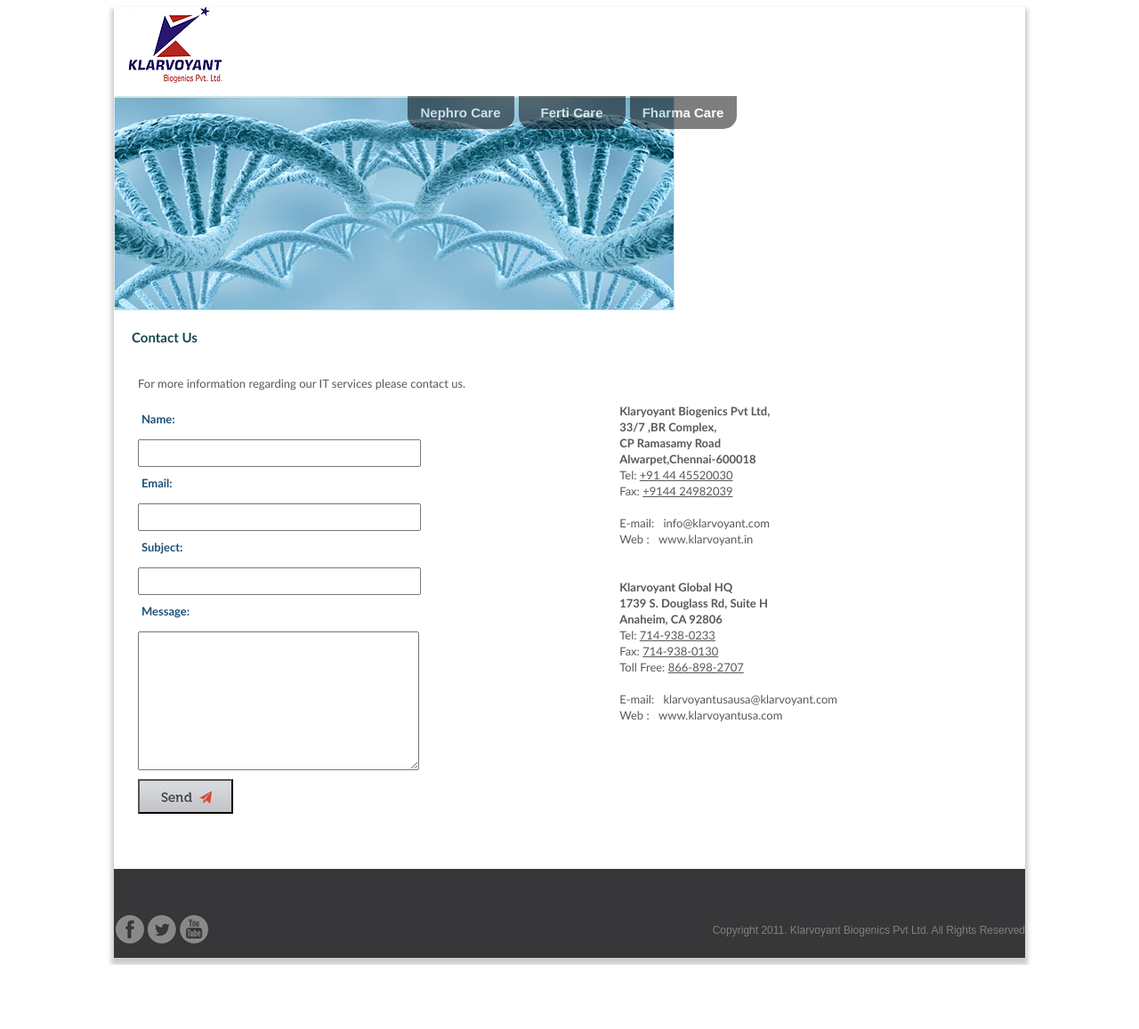
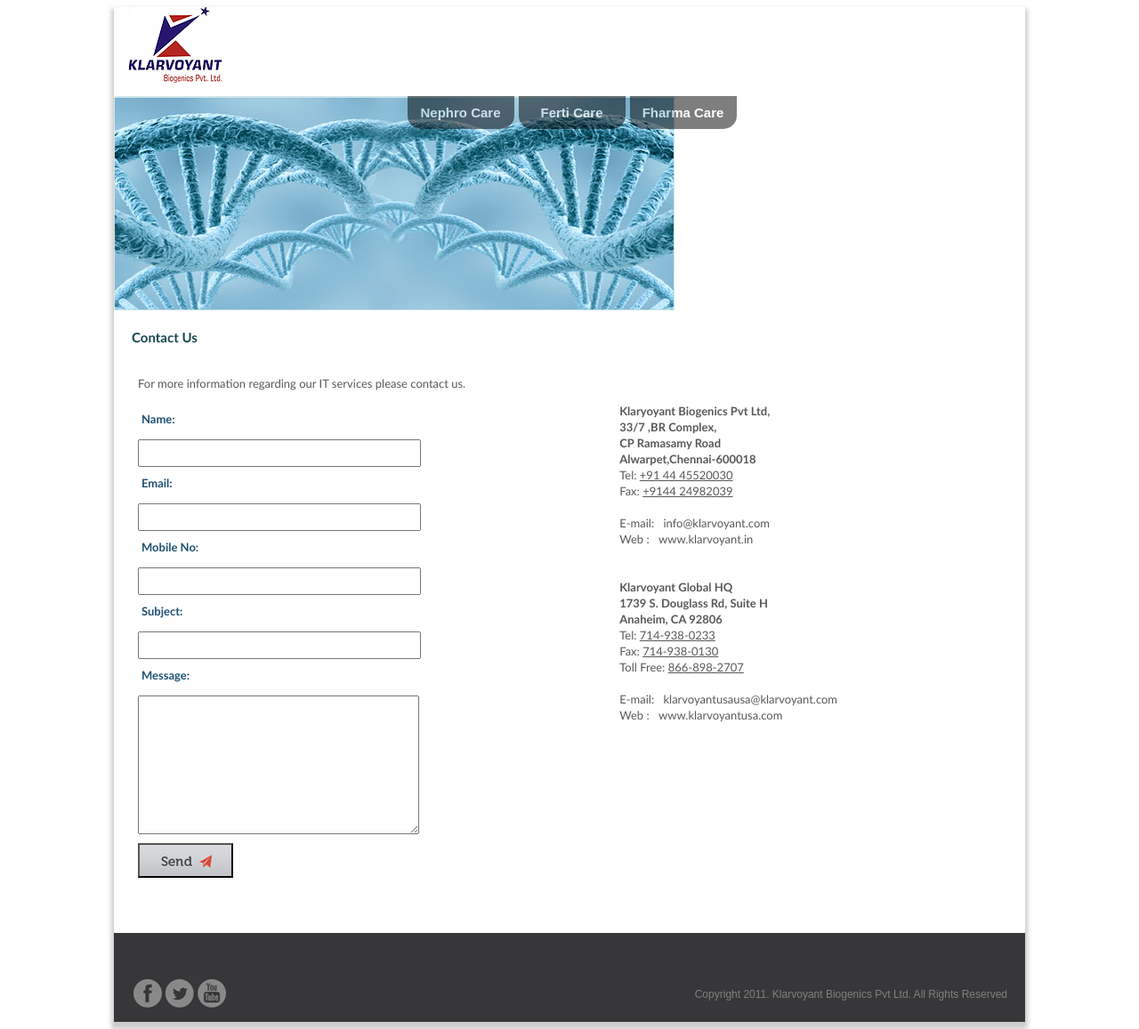
Before and after one commit to technomicssolutions/klarvoyant, a Django app: page /contact_us/ in a window 1280 px wide. Shown: the whole page at 89% size. Before the commit the page ends 1085 px from the top, so only its background shows below. Run offline with Django 3.2, Linux system fonts and the light colour scheme; parts of the project's set-up code (start-up, migrations or seed data) failed here and were passed over.

Commit message:
Changes in styles, models, views

```diff
--- a/klarvoyant/web/admin.py
+++ b/klarvoyant/web/admin.py
@@ -5,7 +5,7 @@ from adminthumnail import AdminImageWidget
 from django.views.generic.list import ListView
 
 class ContactusAdmin(admin.ModelAdmin):
-    list_display = ('name', 'email_id', 'subject', 'message')
+    list_display = ('name', 'email_id', 'mobile', 'subject', 'message')
 
 class SlideInline(admin.TabularInline):
     model = Slide
--- a/klarvoyant/web/forms.py
+++ b/klarvoyant/web/forms.py
@@ -7,4 +7,4 @@ class ContactUsForm(ModelForm):
 
     class Meta:
         model = Contactus
-        fields = ('name', 'email_id','subject' , 'message')
+        fields = ('name', 'email_id', 'mobile', 'subject' , 'message')
--- a/klarvoyant/web/models.py
+++ b/klarvoyant/web/models.py
@@ -98,6 +98,7 @@ class Submenu(Dates):
 class Contactus(Dates):
     name = models.CharField('Name', max_length=80)
     email_id = models.EmailField('Email', max_length = 120)
+    mobile = models.CharField('Mobile No', max_length = 50)
     subject = models.CharField('Subject', max_length = 100)
     message = models.TextField('Message')
 
@@ -108,7 +109,7 @@ class Contactus(Dates):
         root_url = 'http://%s'%(Site.objects.get_current().domain)
         subject = self.subject
         # contact_us/subject = 'Contact me'. self.name
-        message = render_to_string('contactus_notification.html', {
+        message = render_to_string('email/contactus_notification.html', {
             'name': self.name,
             'email': self.email_id,
             'content': self.message,
--- a/klarvoyant/web/static/css/style.css
+++ b/klarvoyant/web/static/css/style.css
@@ -174,13 +174,7 @@ ul.errorlist li {
     font-size: 13px;
 }
 .footer #testimonial_bg .footer_links ul a:hover {
-    text-decoration: underline;
     color: #B62721;
-}
-
-.overTxtLabel {
-    color: #FFF;
-    top: 15px;
 }
 
 .container {
@@ -192,11 +186,13 @@ ul.errorlist li {
 .container .content {
     min-height: 500px;
     font-size: 13px;
-    text-align: justify;
     color: #000000;
     margin-bottom: 30px;
     color: #595858;
     font: 13px/18px "Trebuchet MS";
+}
+p{
+    text-align: justify;
 }
 .container .content a{
     text-decoration: none;
@@ -611,3 +607,10 @@ input[type="file"] > input[type="button"]::-moz-focus-inner {
     margin-left: 20px;
     margin-right: 20px;
 }
+.footer_menus {
+    margin-right: 20px;
+    margin-left: 20px;
+}
+#fharma_care .top_content p {
+    line-height: 30px;
+}
--- a/klarvoyant/web/templates/contact_us.html
+++ b/klarvoyant/web/templates/contact_us.html
@@ -68,7 +68,7 @@
             <div id="contact_us" >
                 {% if form %}
                     {% if message %}
-                        <h1> {{message }}</h1>
+                        <h2 class="content_head"> {{message }}</h2>
                     {% endif %}
                     <form id="contact_form" action="{% url 'contactus' %}" method="post">{% csrf_token %}
                         {{ form}}
--- a/klarvoyant/web/templates/core_values.html
+++ b/klarvoyant/web/templates/core_values.html
@@ -14,6 +14,7 @@
 		<p>The satisfaction of our clients is our top priority. Klarvoyant believes that best is achieved by understanding the needs of our clients and through them the end customers gets the best value.</p>
 		<h2 class="content_head">Core Principles</h2>
 		<div class="content_top">
+			<p>
 				<strong>Excellence . . .</strong>
 				to be the best in quality and in everything we do
 				<br>
@@ -41,9 +42,11 @@
 				<strong>Customer centric . . . </strong>
 				To conduct the business in the most approprtiate way so as satisfy the customer
 				<br>
+			</p>
 		</div>
 		<h2 class="content_head">Core Values</h2>
 		<div class="content_top">
+			<p>
 				<strong>Alignment and accountability:</strong>
 				We accept responsibility for our actions. We make and support business decision.
 				<br>
@@ -84,6 +87,7 @@
 				<strong>Open Communication:</strong>
 				All team members are encouraged to openly share their opinions and views.
 				<br>
+			</p>
 		</div>
 	</div>
 {% endblock content %}
--- a/klarvoyant/web/templates/ferticare.html
+++ b/klarvoyant/web/templates/ferticare.html
@@ -14,6 +14,7 @@
 		<h2 class="content_head">Ferticare Products</h2>
 		<div class="left_section">
 			<div class="top_content">
+				<p>
 					<strong>Gamigro -C 2000 IU, 5000 IU</strong>
 					<br>
 					Presentation:
@@ -53,6 +54,7 @@
 					<li>Excipients q.s.</li>
 					</ul>
 					Each vial of HMG-SP is accompanied by 2ml ampoule   of Sodium Chloride Inj. IP 0.9% w/v
+				</p>
 
 			</div>
 		</div>
--- a/klarvoyant/web/templates/fharmacare.html
+++ b/klarvoyant/web/templates/fharmacare.html
@@ -13,6 +13,7 @@
 		<h2 class="content_head">Pharmacare Portfolio</h2>
 		<div class="left_section">
 			<div class="top_content">
+				<p>
 					<strong>
 						<u class="content_head">Anti infectives</u>
 					</strong>
@@ -82,6 +83,7 @@
 					<br>
 					<strong>Clomol-S</strong>
 					(Diclofenac Pot 50 mg  ,serratiopeptdase 5mg)
+				</p>
 			</div>
 		</div>
 		<div class="right_section">
--- a/klarvoyant/web/templates/footer.html
+++ b/klarvoyant/web/templates/footer.html
@@ -15,10 +15,12 @@
 </div>
 
 <div id="footer_below" >
-    <div id="links">
-        <a href="https://www.facebook.com/pages/Technomics-Software-Solutions/503210896439006"><img src="/static/images/facebook.jpg" id="fb" ></a>
-        <a href="https://twitter.com/Technomicss"><img src="/static/images/twitter.jpg" id="twtr" ></a>
-        <a href="http://www.youtube.com/watch?v=dBwzhLG4KQQ"><img src="/static/images/youTube.jpg" id="utub" ></a>
+    <div class="footer_menus">
+        <div id="links">
+            <a href="https://www.facebook.com/pages/Technomics-Software-Solutions/503210896439006"><img src="/static/images/facebook.jpg" id="fb" ></a>
+            <a href="https://twitter.com/Technomicss"><img src="/static/images/twitter.jpg" id="twtr" ></a>
+            <a href="http://www.youtube.com/watch?v=dBwzhLG4KQQ"><img src="/static/images/youTube.jpg" id="utub" ></a>
+        </div>
+        <p> Copyright 2011. Klarvoyant Biogenics Pvt Ltd. All Rights Reserved</p>
     </div>
-    <p> Copyright 2011. Klarvoyant Biogenics Pvt Ltd. All Rights Reserved</p>
 </div>
--- a/klarvoyant/web/templates/home.html
+++ b/klarvoyant/web/templates/home.html
@@ -10,6 +10,7 @@
     <div class="inner_content">
         <h2 class="content_head">Welcome to Klarvoyant Biogenics</h2>
         <div class="home_page_contents">
+            <p>
                 <strong>Klarvoyant Biogenics </strong>
                 is a new subsidiary organization of their parent company and is a global house of enterprise with its intellects having exceptional competence and pioneering attitude, joining the league of other elite pharma majors in identifying, processing and marketing innumerable molecules and devices for preserving and maintaining a healthier mankind. We begin our everlasting journey with an array of products and services which would be in line with our motto “
                 <em>Quality Solutions Redefined</em>
@@ -35,7 +36,7 @@
                 <br>
                 <br>
                 Considering the rich resources of India in terms of people with knowledge, work and communications skills and also the growth prospects in India .Klarvoyant Biogenics Pvt ltd. and their global partners have decided to construct a team for this subsidiary with a majority of Indians and they have already started to hand pick professionals for this objective.
-
+            </p>
         </div>
     </div>
 
--- a/klarvoyant/web/templates/scientific_information.html
+++ b/klarvoyant/web/templates/scientific_information.html
@@ -29,6 +29,7 @@
 		<h2 class="content_head">Fertility News</h2>
 		<div class="fertility_div">
 			<div class="top_content">
+				<p>
 					AICOG 2013 Mumbai January 16 to 20, 2013
 					<a target="_blank" href="http://www.aicog2013.com/home">http://www.aicog2013.com/home</a>
 					<br>
@@ -56,9 +57,11 @@
 					<br>
 					ISAR
 					</a>
+				</p>
 			</div>
 			<h2>Online Journals</h2>
 			<div class="middle_content">
+				<p>
 					<a target="_blank" href="http://www.bionews.org.uk/home">Infertility News</a>
 					<br>
 					<a target="_blank" href="http://www.asrm.org/FertilityAndSterility/">Fertilty & Sterility</a>
@@ -69,12 +72,15 @@
 					<br>
 					<a target="_blank" href="http://www.asrm.org/detail.aspx?id=2219">Journal of Assisted Reproduction and Genetics</a>
 					<br>
+				</p>
 			</div>
 			<h2>Upcoming meetings</h2>
 			<div class="bottom_content">
+				<p>
 					<a target="_blank" href="http://www.eshre.eu/ESHRE/English/Annual-meeting/Stockholm-2011/Welcome/page.aspx/347">ESHRE Annual meeting 2011 Stocholm</a>
 					<br>
 					<a target="_blank" href="http://www.asrm.org/annualmeeting.aspx">ASRM annual Meeting 2011 orlando</a>
+				</p>
 			</div>
 		</div>
 		<h2 class="content_head">Klarvoyant News</h2>
--- a/klarvoyant/web/views.py
+++ b/klarvoyant/web/views.py
@@ -108,6 +108,7 @@ class ContactUsView(View):
                 contact_us = Contactus()
                 contact_us.name = data_dict_form['name']
                 contact_us.email_id = data_dict_form['email_id']
+                contact_us.mobile = data_dict_form['mobile']
                 contact_us.message = data_dict_form['message']
                 contact_us.subject = data_dict_form['subject']
                 contact_us.save();
```
Also changed, not shown: klarvoyant/web/templates/nephrocare.html (+8 -5 lines), klarvoyant/web/templates/products_portfolio.html (+7 -5 lines). Lines whose indentation alone changed are shown as unchanged.
